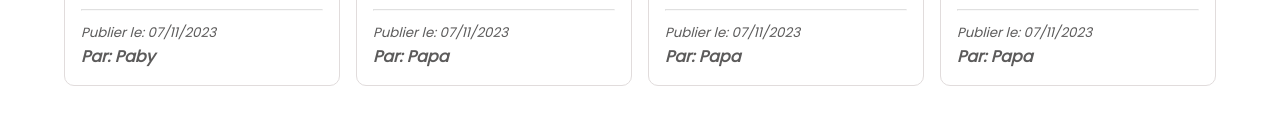
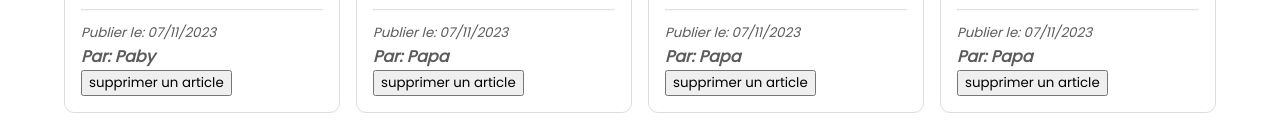
Before and after one commit to layesow/my-blog, a React (Create React App) app: page / in a window 1280 px wide. Shown: the part 467-601 px from the top of the page. Built offline with nearby package versions, Linux system fonts and the light colour scheme.

Commit message:
creation des action sur useEffect

```diff
--- a/src/BlogList.js
+++ b/src/BlogList.js
@@ -1,4 +1,6 @@
-const BlogList = ({blogs,title}) => {
+const BlogList = ({blogs,title, HandleDelete}) => {
+
+
     return (
         <div>
             <h2>{title='Liste des articles'}</h2>
@@ -13,6 +15,9 @@
                                 <hr/>
                                 <small className="blog-publication-date">Publier le: {blog.date}</small>
                                 <p className="blog-author">Par: {blog.auteur} </p>
+
+                                {/* suppression des articles */}
+                                <button onClick={ () =>HandleDelete(blog.id)}>supprimer un article</button>
                             </div>
                         ) )
                 }
```
